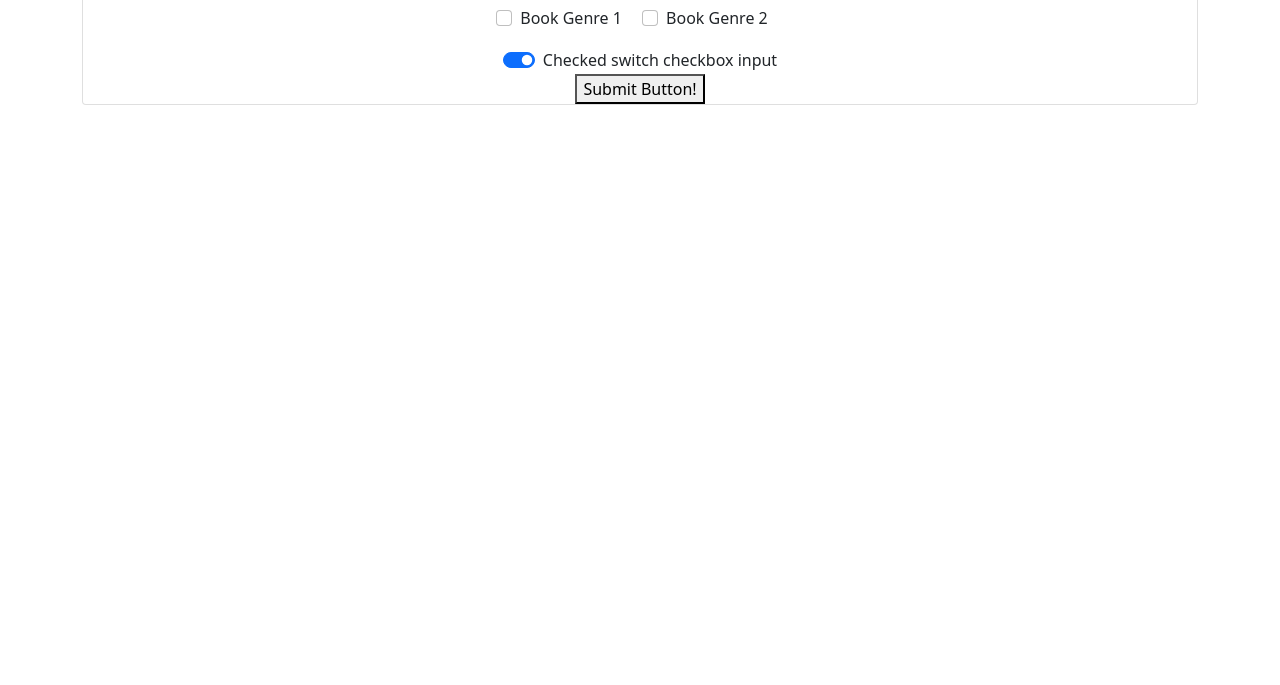
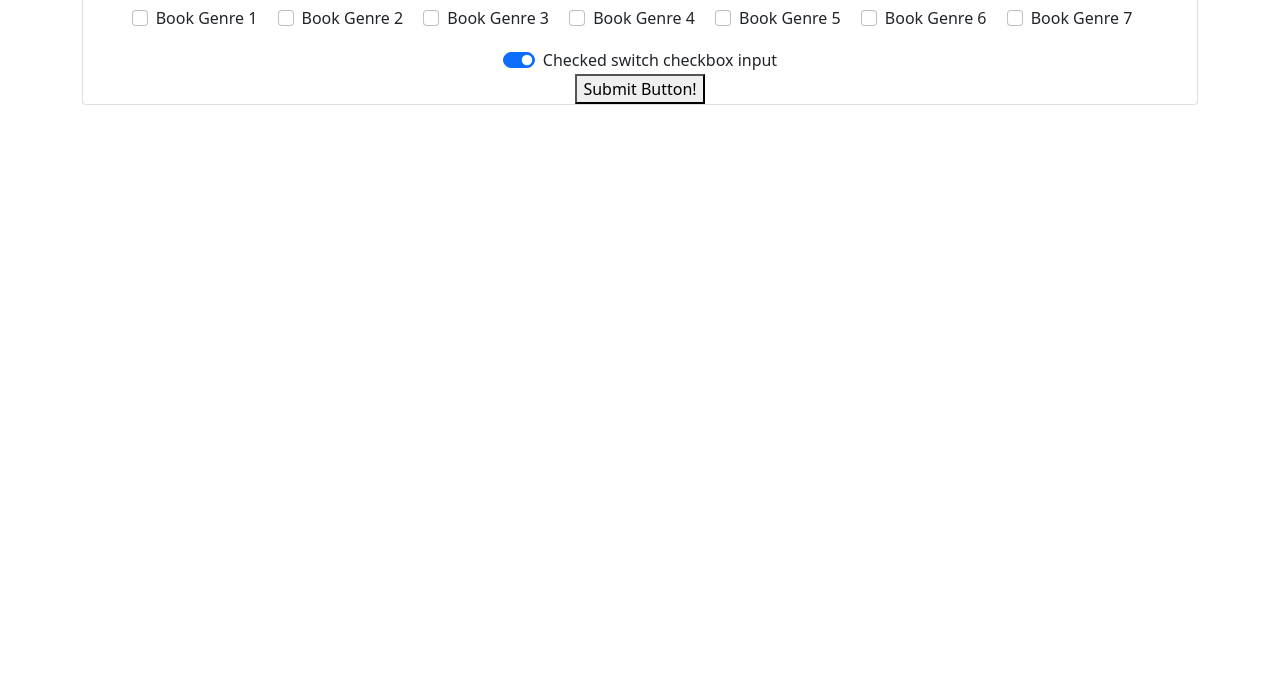
Before and after one commit to abbyjo/book-nite, a plain HTML site: page index.html in a window 1280 px wide. Shown: the part 115-800 px from the top of the page. Drawn offline with nearby package versions, Linux system fonts and the light colour scheme.

Commit message:
Edited genre checkboxes

```diff
--- a/index.html
+++ b/index.html
@@ -13,18 +13,38 @@
 
 <body>
 
-    <div class="container text-center">
+    <main class="container text-center">
         <h1>Book Nite<br>Generator</h1>
         <section id="form" class="card align-items-center">
             <div class="card-body">
                 <!-- Inline checkboxes for Book Genres-->
                 <div class="form-check form-check-inline">
-                    <input class="form-check-input" type="checkbox" id="inlineCheckbox1" value="option1">
-                    <label class="form-check-label" for="inlineCheckbox1">Book Genre 1</label>
+                    <input class="form-check-input" type="checkbox" id="genre-1" value="genre-1">
+                    <label class="form-check-label" for="genre-1">Book Genre 1</label>
                 </div>
                 <div class="form-check form-check-inline">
-                    <input class="form-check-input" type="checkbox" id="inlineCheckbox2" value="option2">
-                    <label class="form-check-label" for="inlineCheckbox2">Book Genre 2</label>
+                    <input class="form-check-input" type="checkbox" id="genre-2" value="genre-2">
+                    <label class="form-check-label" for="genre-2">Book Genre 2</label>
+                </div>
+                <div class="form-check form-check-inline">
+                    <input class="form-check-input" type="checkbox" id="genre-3" value="genre-3">
+                    <label class="form-check-label" for="genre-3">Book Genre 3</label>
+                </div>
+                <div class="form-check form-check-inline">
+                    <input class="form-check-input" type="checkbox" id="genre-4" value="genre-4">
+                    <label class="form-check-label" for="genre-4">Book Genre 4</label>
+                </div>
+                <div class="form-check form-check-inline">
+                    <input class="form-check-input" type="checkbox" id="genre-5" value="genre-5">
+                    <label class="form-check-label" for="genre-5">Book Genre 5</label>
+                </div>
+                <div class="form-check form-check-inline">
+                    <input class="form-check-input" type="checkbox" id="genre-6" value="genre-6">
+                    <label class="form-check-label" for="genre-6">Book Genre 6</label>
+                </div>
+                <div class="form-check form-check-inline">
+                    <input class="form-check-input" type="checkbox" id="genre-7" value="genre-7">
+                    <label class="form-check-label" for="genre-7">Book Genre 7</label>
                 </div>
             </div>
 
@@ -37,7 +57,7 @@
             </div>
             <button>Submit Button!</button>
         </section>
-    </div>
+    </main>
 
     <!--Bootstrap Bundle with Popper -->
     <script src="https://cdn.jsdelivr.net/npm/bootstrap@5.0.2/dist/js/bootstrap.bundle.min.js"
```
